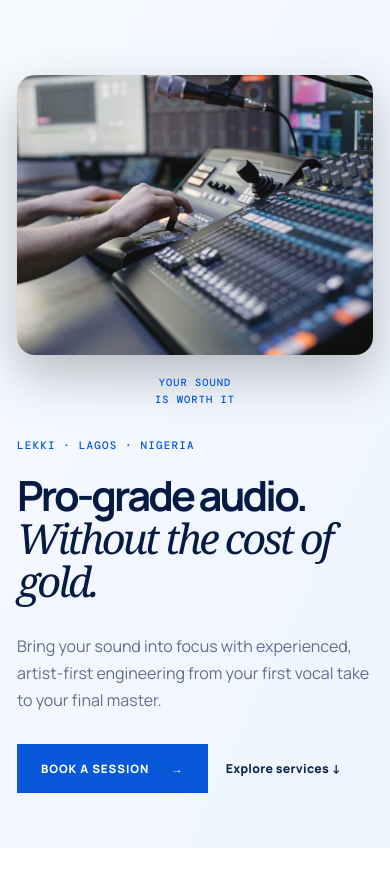
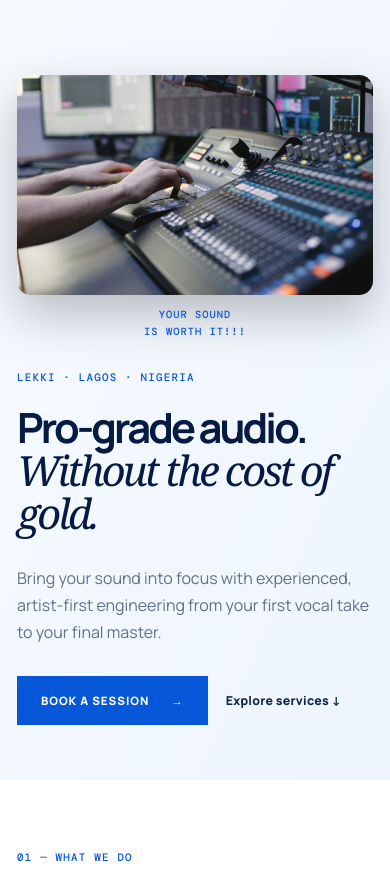
Before and after one commit to jesseonyebueke/mix-midas, a Django app: page / in a window 390 px wide. Shown: the part 65-945 px from the top of the page. Run offline with Django 5.2, Linux system fonts and the light colour scheme.

Commit message:
Improve mobile studio image

```diff
--- a/bookings/static/bookings/styles.css
+++ b/bookings/static/bookings/styles.css
@@ -31,7 +31,15 @@
 
 @media (max-width: 760px) {
     .studio-image {
+        width: 100%;
         max-width: 100%;
-        height: 280px;
+        height: 220px;
+        object-fit: cover;
+        object-position: center;
+        border-radius: 14px;
+    }
+
+    .hero-mark {
+        gap: 12px;
     }
 }
--- a/bookings/templates/bookings/home.html
+++ b/bookings/templates/bookings/home.html
@@ -16,7 +16,7 @@
         alt="MixMidas recording studio"
         class="studio-image"
     >
-    <p>YOUR SOUND<br>IS WORTH IT</p>
+    <p>YOUR SOUND<br>IS WORTH IT!!!</p>
 </div>
   </div>
 </section>
```
